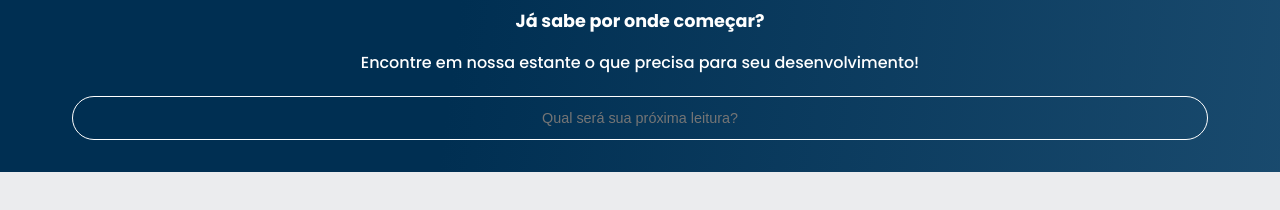
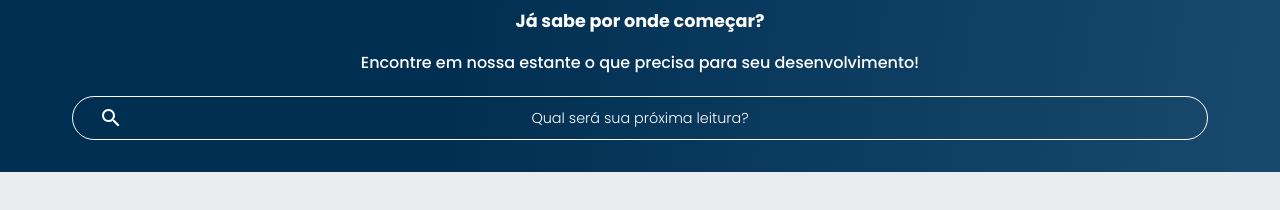
Before and after one commit to srloris/alura-books, a plain HTML site: page index.html in a window 1280 px wide. Shown: the part 94-304 px from the top of the page. Drawn offline with Linux system fonts and the light colour scheme.

Commit message:
Update banner.css

```diff
--- a/styles/banner.css
+++ b/styles/banner.css
@@ -14,16 +14,23 @@
 }
 .banner__texto {
     font-weight: 500;
+    line-height: 1.5rem;
     width: 85%;
-    line-height: 1.5rem;
 }
 .banner__pesquisa{
     background-color: transparent;
-    text-align: center;
     border: solid 1px var(--cor-branco);
     border-radius: 2rem;
+    color: var(--cor-branco);
+    font-weight: 300;
+    font-size: 0.9rem;
+    text-align: center;
+    padding: 0.8rem;
     width: 90%;
-    font-weight: 300;
-    padding: 0.8rem;
-    font-size: 0.9rem;
 }
+.banner__pesquisa::placeholder{
+    color: var(--cor-branco);
+    font-family: var(--font-principal);
+    background: url("../assets/lupa.svg") no-repeat;
+    background-position: 1rem;
+}
```
